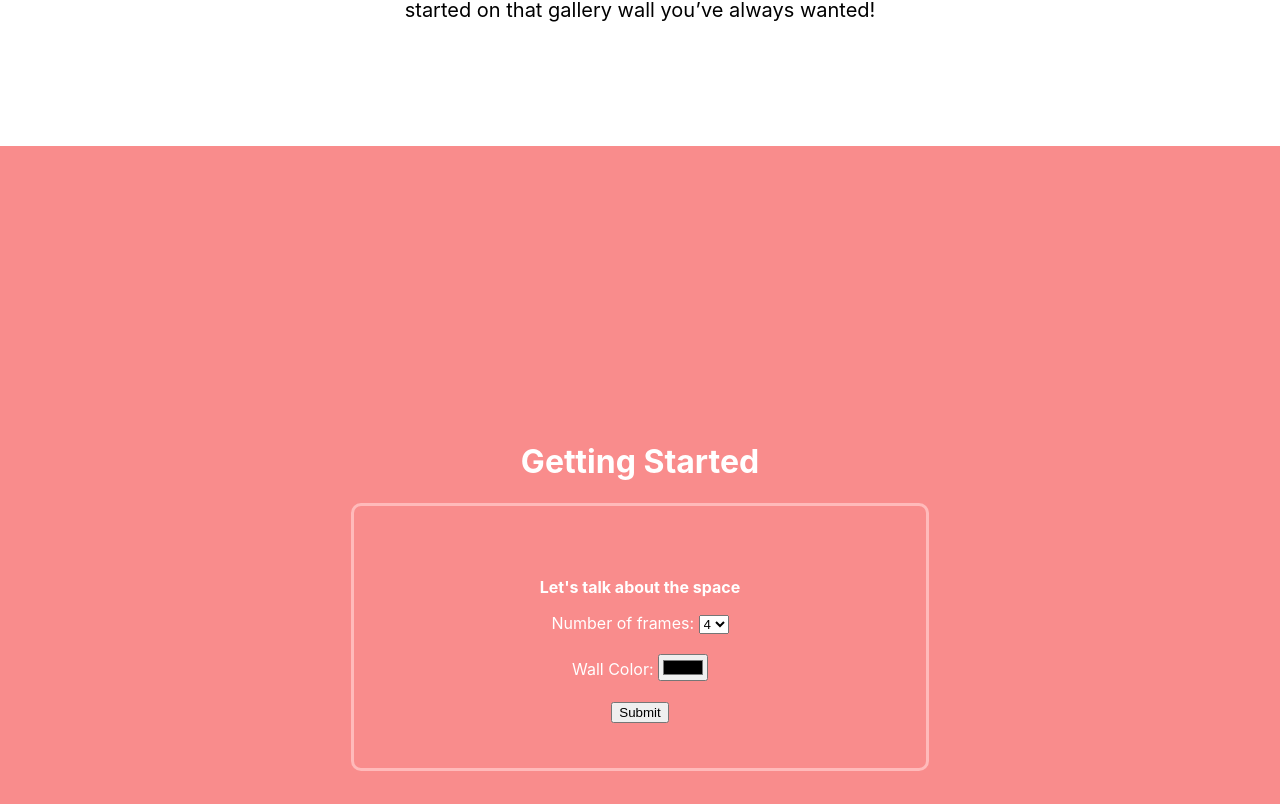
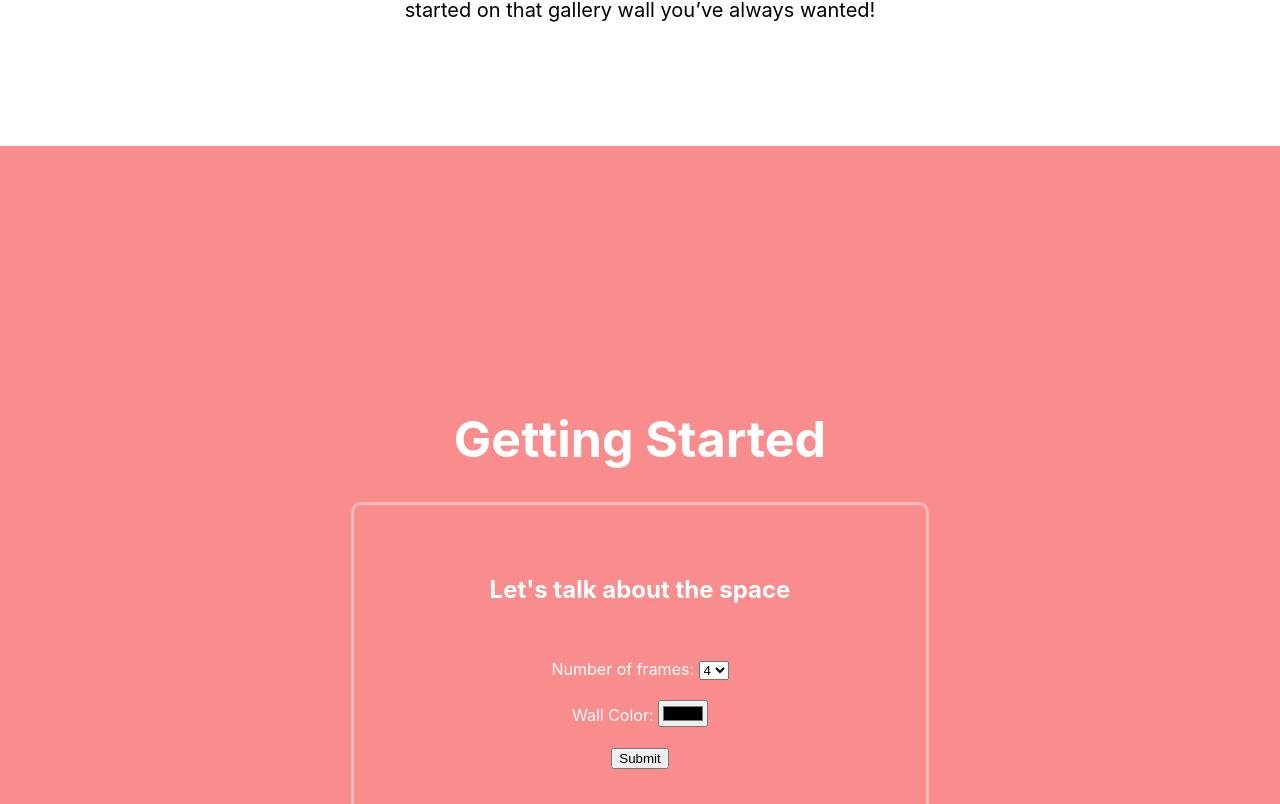
Before and after one commit to amandaphail/TheGallery, a React (Create React App) app in the folder client/: page / in a window 1280 px wide. Shown: the part 484-1288 px from the top of the page. Built offline with nearby package versions, Linux system fonts and the light colour scheme.

Commit message:
getting started styling

```diff
--- a/client/src/screens/CSS/gettingstarted.css
+++ b/client/src/screens/CSS/gettingstarted.css
@@ -1,6 +1,14 @@
 /* .formdivs {
   margin: 10px;
 } */
+
+#h1 {
+  font-size: 50px;
+}
+
+#h2 {
+  margin-bottom: 60px;
+}
 
 #formcontainer {
   border: 3px solid #ffbaba;
--- a/client/src/screens/GettingStarted.jsx
+++ b/client/src/screens/GettingStarted.jsx
@@ -5,12 +5,12 @@ export default function GettingStarted(props) {
 
   return (
     <div id="gettingstarted">
-      <h1>
+      <h1 id="h1">
         Getting Started
       </h1>
 
       <div id ="formcontainer">
-      <h4>Let's talk about the space</h4>
+      <h2 id="h2">Let's talk about the space</h2>
         <GalleryForm setToggle={props.setToggle} setGalleryID={props.setGalleryID} galleryID={props.galleryID}/>
       </div>
     </div>
```
